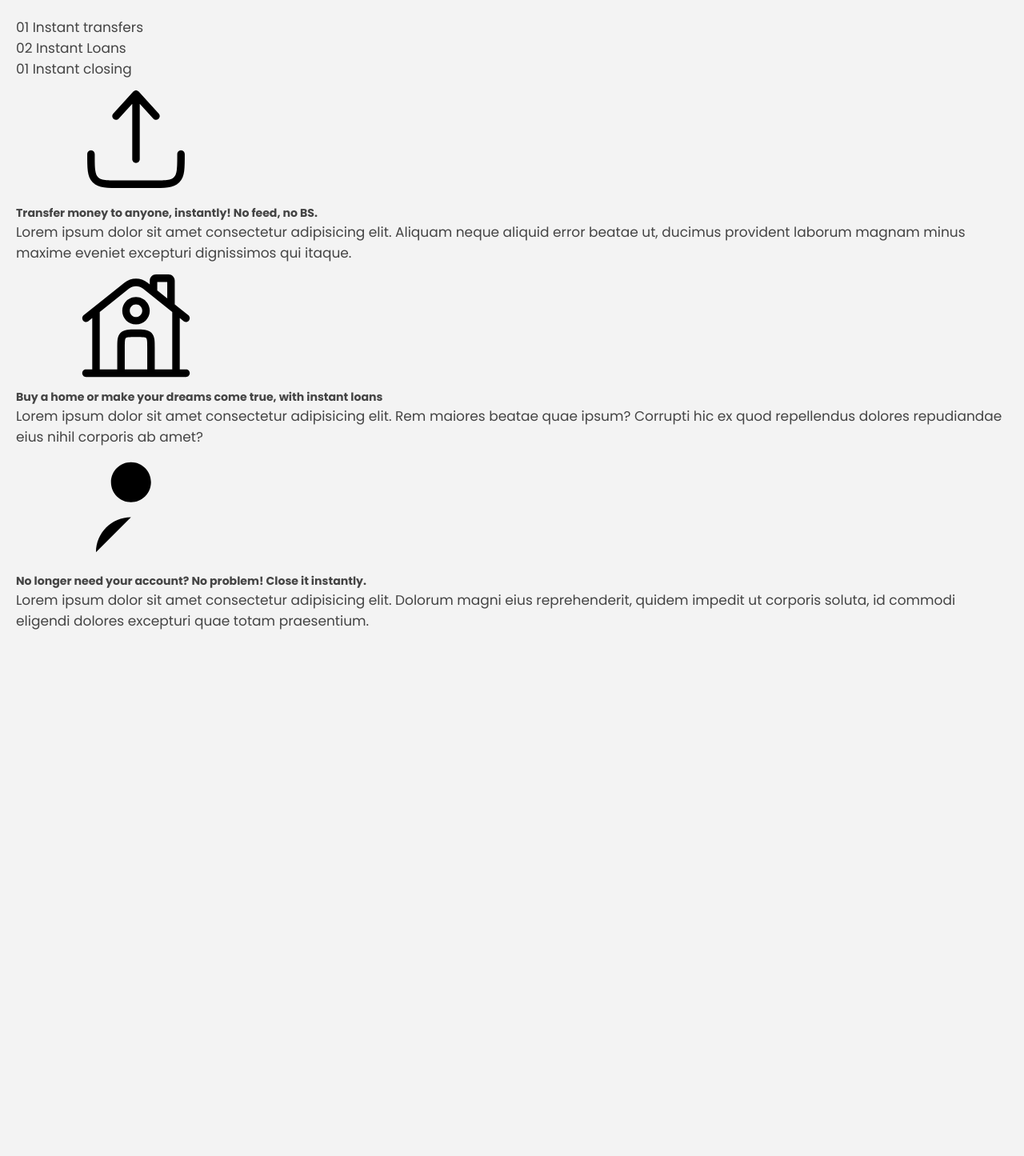
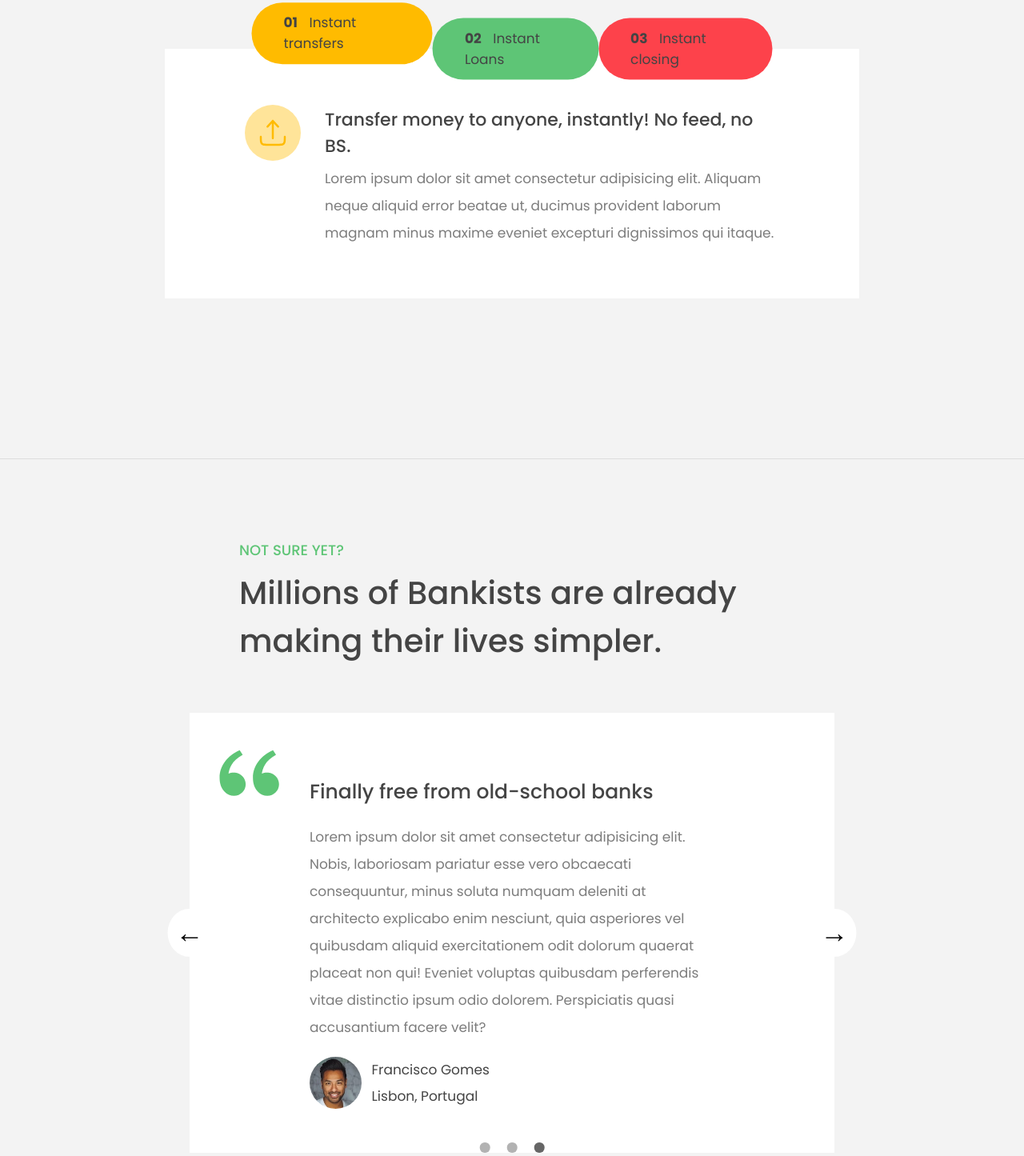
Before and after one commit to puzika/bankistWebsite, a website built with webpack: page src/template.html in a window 1280 px wide. Shown: the part 2417-3862 px from the top of the page at 80% size. Before the commit the page ends 3306 px from the top, so only its background shows below. Built offline with nearby package versions, Linux system fonts and the light colour scheme.

Commit message:
Added a 'testimonials' section

```diff
--- a/src/index.js
+++ b/src/index.js
@@ -6,15 +6,24 @@
 import featuresImg1 from './assets/digital.jpg';
 import featuresImg2 from './assets/grow.jpg';
 import featuresImg3 from './assets/card.jpg';
+import userImg1 from './assets/user-1.jpg';
+import userImg2 from './assets/user-2.jpg';
+import userImg3 from './assets/user-3.jpg';
 
 const logoNavigation = document.querySelector('.navigation__logo');
 const headerImage = document.querySelector('.header__image');
 const featuresImage1 = document.querySelector('.features__image--1');
 const featuresImage2 = document.querySelector('.features__image--2');
 const featuresImage3 = document.querySelector('.features__image--3');
+const userImage1 = document.querySelector('.user__image--1');
+const userImage2 = document.querySelector('.user__image--2');
+const userImage3 = document.querySelector('.user__image--3');
 
 logoNavigation.src = logo;
 headerImage.src = headerImg;
 featuresImage1.src = featuresImg1;
 featuresImage2.src = featuresImg2;
 featuresImage3.src = featuresImg3;
+userImage1.src = userImg1;
+userImage2.src = userImg2;
+userImage3.src = userImg3;
--- a/src/styles/abstracts/_variables.scss
+++ b/src/styles/abstracts/_variables.scss
@@ -3,6 +3,9 @@
 $color-background: #f3f3f3;
 $color-green: #5ec576;
 $color-border: #ddd;
+$color-yellow: #ffbb00;
+$color-red: #fd424b;
+$color-gray: #666;
 
 $font-size-default: 1.7rem;
 $font-color-default: #444;
--- /dev/null
+++ b/src/styles/components/_silder.scss
@@ -0,0 +1,112 @@
+.slider {
+   margin: 0 auto;
+   width: 65%;
+   display: flex;
+   position: relative;
+   height: 55rem;
+
+   &__slide {
+      position: absolute;
+      background-color: $color-white;
+      height: inherit;
+      padding: 8rem 15rem;
+
+      & > *:not(:last-child) {
+         margin-bottom: 2rem;
+      }
+   }
+
+   &__heading {
+      font-size: 2.5rem;
+      font-weight: 500;
+   }
+
+   &__text {
+      color: rgba($font-color-default, .7);
+      line-height: 200%;
+   }
+
+   &__quote-icon {
+      position: absolute;
+      top: 0;
+      left: 0;
+      transform: translate(25%, 25%);
+
+      & > svg {
+         width: 10rem;
+         height: 10rem;
+         fill: $color-green;
+      }
+   }
+
+   &__btn {
+      position: absolute;
+      background-color: $color-white;
+      font-size: 3.5rem;
+      top: 50%;
+      border: none;
+      outline: none;
+      padding: 1rem;
+      border-radius: 50%;
+      transition: transform .2s;
+      cursor: pointer;
+
+      &--left {
+         left: 0;
+         transform: translate(-50%, -50%);
+
+         &:active {
+            transform: translate(-50%, -60%);
+         }
+      }
+
+      &--right {
+         right: 0;
+         transform: translate(50%, -50%);
+
+         &:active {
+            transform: translate(50%, -60%);
+         }
+      }
+   }
+
+   &__dots {
+      position: absolute;
+      bottom: 0;
+      left: 50%;
+      transform: translateX(-50%);
+      width: 10%;
+      height: 1.25rem;
+      display: flex;
+      justify-content: space-between;
+   }
+
+   &__dot {
+      width: 1.25rem;
+      height: inherit;
+      background-color: rgba($color-gray, .5);
+      border-radius: 50%;
+      transition: background-color .1s;
+      cursor: pointer;
+
+      &--active {
+         background-color: $color-gray;
+      }
+   }
+}
+
+.user {
+   display: flex;
+
+   &__image {
+      width: 6.5rem;
+      border-radius: 50%;
+      margin-right: 1.25rem;
+   }
+
+   &__description {
+      display: flex;
+      flex-direction: column;
+      justify-content: space-around;
+   }
+}
--- /dev/null
+++ b/src/styles/layout/_operations.scss
@@ -0,0 +1,102 @@
+.operations {
+   position: relative;
+   margin: 10rem auto;
+   width: 70%;
+
+   &__tabs {
+      width: 75%;
+      position: absolute;
+      top: 0;
+      left: 50%;
+      transform: translate(-50%, -50%);
+      display: flex;
+      justify-content: space-between;
+   }
+
+   &__tab {
+      border-radius: 10rem;
+      padding: 1.25rem 4rem;
+
+      & > span {
+         font-weight: 600;
+         margin-right: 1rem;
+      }
+
+      &--transfers {
+         background-color: $color-yellow;
+      }
+
+      &--loans {
+         background-color: $color-green;
+      }
+
+      &--closing {
+         background-color: $color-red;
+      }
+
+      &--active {
+         transform: translateY(-25%);
+      }
+   }
+
+   &__content {
+      display: none;
+      background-color: $color-white;
+      padding: 7rem 10rem 6.5rem;
+
+      &--active {
+         display: grid;
+         grid-template-columns: min-content 1fr;
+         grid-template-rows: repeat(2, auto);
+         align-items: center;
+         row-gap: .5rem;
+         column-gap: 3rem;
+      }
+   }
+
+   &__icon {
+      padding: 1.5rem;
+      border-radius: 50%;
+      display: flex;
+      align-items: center;
+      justify-content: center;
+
+      & > svg {
+         width: 4rem;
+         height: 4rem;
+         fill: currentColor;
+         stroke: currentColor;
+      }
+
+      &--transfers,
+      &--loans {
+         stroke-width: 0;
+      }
+
+      &--transfers {
+         color: $color-yellow;
+         background-color: rgba($color-yellow, .4);
+      }
+
+      &--loans {
+         color: $color-green;
+         background-color: rgba($color-green, .4);
+      }
+
+      &--closing {
+         color: $color-red;
+         background-color: rgba($color-red, .4);
+      }
+   }
+
+   &__heading {
+      font-size: 2.2rem;
+      font-weight: 500;
+   }
+
+   &__text {
+      grid-area: 2 / 2 / 3 / 3;
+      line-height: 200%;
+      color: rgba($font-color-default, .7);
+   }
+}
--- a/src/styles/main.scss
+++ b/src/styles/main.scss
@@ -17,9 +17,11 @@
 @import './layout/header';
 @import './layout/features';
 @import './layout/section';
+@import './layout/operations';
 
 //Components
 
 @import './components/navigation';
 @import './components/button';
 @import './components/link';
+@import './components/silder';
--- a/src/template.html
+++ b/src/template.html
@@ -87,12 +87,12 @@
 
       <div class="operations">
          <div class="operations__tabs">
-            <div class="operations__tab operations__tab--transfers">01 Instant transfers</div>
-            <div class="operations__tab operations__tab--loans">02 Instant Loans</div>
-            <div class="operations__tab operations__tab--closing">01 Instant closing</div>
+            <div class="operations__tab operations__tab--transfers operations__tab--active"><span>01</span> Instant transfers</div>
+            <div class="operations__tab operations__tab--loans"><span>02</span> Instant Loans</div>
+            <div class="operations__tab operations__tab--closing"><span>03</span> Instant closing</div>
          </div>
 
-         <div class="operations__content operations__content--transfers">
+         <div class="operations__content operations__content--transfers operations__content--active">
             <div class="operations__icon operations__icon--transfers">
                <svg>
                   <use xlink:href="#upload"></use>
@@ -128,6 +128,86 @@
             <p class="operations__text">
                Lorem ipsum dolor sit amet consectetur adipisicing elit. Dolorum magni eius reprehenderit, quidem impedit ut corporis soluta, id commodi eligendi dolores excepturi quae totam praesentium.
             </p>
+         </div>
+      </div>
+   </section>
+
+   <section class="section">
+      <div class="section__title">
+         <h2 class="section__heading section__heading--primary">Not sure yet?</h2>
+         <h3 class="section__heading section__heading--secondary">Millions of Bankists are already making their lives simpler.</h3>
+      </div>
+
+      <div class="slider">
+         <div class="slider__slide slider__slide--1">
+            <div class="slider__quote-icon">
+               <svg>
+                  <use xlink:href="#quote"></use>
+               </svg>
+            </div>
+            <h5 class="slider__heading">Best financial decision ever!</h5>
+
+            <p class="slider__text">
+               Lorem ipsum dolor sit amet consectetur adipisicing elit. Quas tempora similique hic sapiente. Nemo quidem praesentium reprehenderit quod veritatis nulla illum expedita ex debitis nam porro error natus quia, voluptatibus quos rerum! Maxime debitis est possimus reiciendis, facere maiores corporis facilis blanditiis deserunt dolore praesentium omnis, atque non, alias quas?
+            </p>
+
+            <div class="user">
+               <img src="" alt="" class="user__image user__image--1">
+               <div class="user__description">
+                  <p class="user__name">Aarav Lynn</p>
+                  <p class="user__location">San Francisco, USA</p>
+               </div>
+            </div>
+         </div>
+
+         <div class="slider__slide slider__slide--2">
+            <div class="slider__quote-icon">
+               <svg>
+                  <use xlink:href="#quote"></use>
+               </svg>
+            </div>
+
+            <h5 class="slider__heading">The last step to becoming a complete minimalist</h5>
+
+            <p class="slider__text">
+               Lorem ipsum dolor, sit amet consectetur adipisicing elit. Repudiandae, adipisci. Sequi consequuntur, impedit consequatur tenetur quam ex commodi, earum quibusdam est reprehenderit unde ea saepe ab exercitationem enim placeat? Minus odio maiores at, accusantium mollitia harum ratione magni eaque veritatis ipsum aperiam distinctio nobis eligendi necessitatibus, tempore quibusdam maxime perferendis!
+            </p>
+
+            <div class="user">
+               <img src="" alt="" class="user__image user__image--2">
+               <div class="user__description">
+                  <p class="user__name">Miyah Miles</p>
+                  <p class="user__location">London, UK</p>
+               </div>
+            </div>
+         </div>
+         <div class="slider__slide slider__slide--3">
+            <div class="slider__quote-icon">
+               <svg>
+                  <use xlink:href="#quote"></use>
+               </svg>
+            </div>
+
+            <h5 class="slider__heading">Finally free from old-school banks</h5>
+
+            <p class="slider__text">
+               Lorem ipsum dolor sit amet consectetur adipisicing elit. Nobis, laboriosam pariatur esse vero obcaecati consequuntur, minus soluta numquam deleniti at architecto explicabo enim nesciunt, quia asperiores vel quibusdam aliquid exercitationem odit dolorum quaerat placeat non qui! Eveniet voluptas quibusdam perferendis vitae distinctio ipsum odio dolorem. Perspiciatis quasi accusantium facere velit?
+            </p>
+
+            <div class="user">
+               <img src="" alt="" class="user__image user__image--3">
+               <div class="user__description">
+                  <p class="user__name">Francisco Gomes</p>
+                  <p class="user__location">Lisbon, Portugal</p>
+               </div>
+            </div>
+         </div>
+         <button class="slider__btn slider__btn--left">&larr;</button>
+         <button class="slider__btn slider__btn--right">&rarr;</button>
+         <div class="slider__dots">
+            <span class="slider__dot slider__dot--1"></span>
+            <span class="slider__dot slider__dot--2"></span>
+            <span class="slider__dot slider__dot--3 slider__dot--active"></span>
          </div>
       </div>
    </section>
@@ -168,6 +248,11 @@
          <path
             d="M15 16L20 21M20 16L15 21M4 21C4 17.134 7.13401 14 11 14M15 7C15 9.20914 13.2091 11 11 11C8.79086 11 7 9.20914 7 7C7 4.79086 8.79086 3 11 3C13.2091 3 15 4.79086 15 7Z" stroke-width="2" stroke-linecap="round" stroke-linejoin="round" />
       </symbol>
+
+      <symbol id="quote" viewBox="0 0 24 24">
+         <path
+            d="M4.583 17.321C3.553 16.227 3 15 3 13.011c0-3.5 2.457-6.637 6.03-8.188l.893 1.378c-3.335 1.804-3.987 4.145-4.247 5.621.537-.278 1.24-.375 1.929-.311 1.804.167 3.226 1.648 3.226 3.489a3.5 3.5 0 0 1-3.5 3.5c-1.073 0-2.099-.49-2.748-1.179zm10 0C13.553 16.227 13 15 13 13.011c0-3.5 2.457-6.637 6.03-8.188l.893 1.378c-3.335 1.804-3.987 4.145-4.247 5.621.537-.278 1.24-.375 1.929-.311 1.804.167 3.226 1.648 3.226 3.489a3.5 3.5 0 0 1-3.5 3.5c-1.073 0-2.099-.49-2.748-1.179z" />
+      </symbol>
    </svg>
 </body>
 </html>
```
Also changed, not shown: src/assets/user-1.jpg (added), src/assets/user-2.jpg (added), src/assets/user-3.jpg (added).
